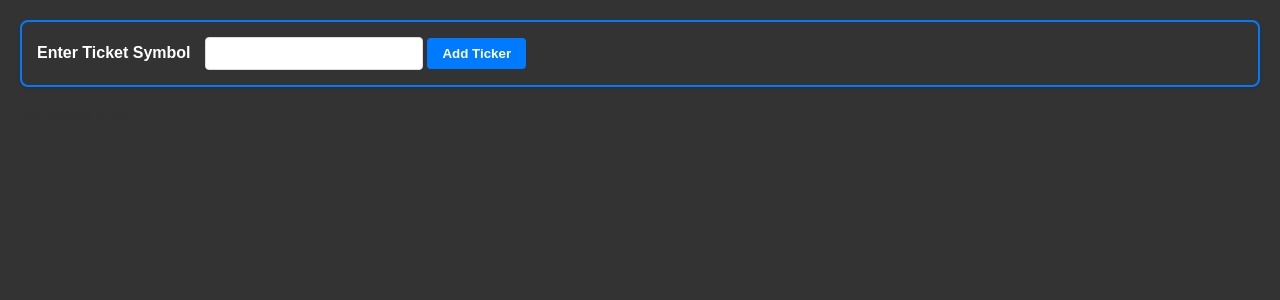
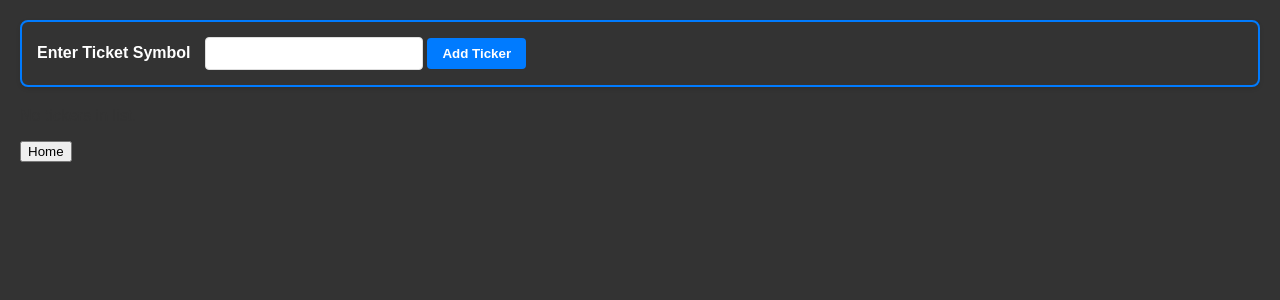
Before and after one commit to AdvayBhatt/tamuhack_25_jan_2, a Flask app: page / in a window 1280 px wide. Shown: the top 300 px of the page. Run offline with Flask 3, Linux system fonts and the light colour scheme.

Commit message:
Update stockwatch.html
Final

```diff
--- a/template/stockwatch.html
+++ b/template/stockwatch.html
@@ -59,5 +59,6 @@
         {% else %}
             <p>No tickers in list.</p>
         {% endif %}
+        <a href="http://127.0.0.1:5500/tamuhack_25_jan_2/template/"><button class="button-primary" href="http://127.0.0.1:5500/tamuhack_25_jan_2/template/" type="button">Home</button></a>
     </body>
 </html>
```
